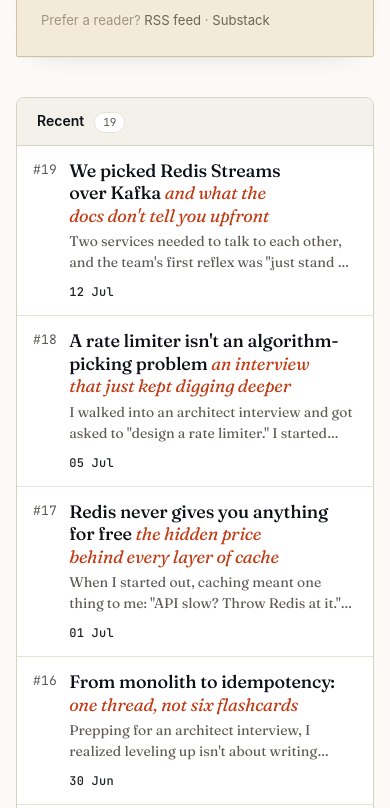
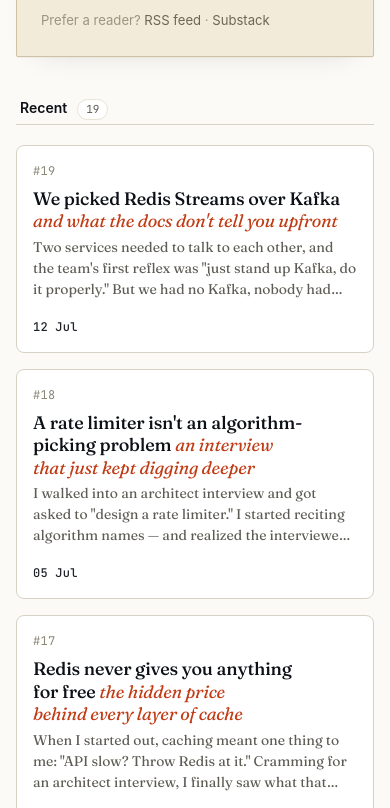
Before and after one commit to duthaho/duthaho.dev, an Astro site: page / in a window 390 px wide. Shown: the part 1250-2058 px from the top of the page. Built offline with nearby package versions, Linux system fonts and the light colour scheme; Astro itself is replaced by a stand-in of ours.

Commit message:
Redesign homepage feed as a card grid
Turn the single-column post list into a responsive multi-column grid of
tiles (auto-fill, 300px min), keeping the editorial fonts, colors and
excerpts. Excerpt clamp bumped to three lines; date moves to the tile
foot.

```diff
--- a/src/styles/global.css
+++ b/src/styles/global.css
@@ -1226,22 +1226,26 @@ body.feed-page .discussion-pinned__link:hover .discussion-pinned__title {
 
 /* ── Feed section ───────────────────────────────────────── */
 .feed {
-  background: var(--idx-bg-elevated);
-  border: 1px solid var(--idx-border);
-  border-radius: 8px;
-  overflow: hidden;
-  display: block;
+  background: none;
+  border: none;
+  border-radius: 0;
+  overflow: visible;
+  display: grid;
+  grid-template-columns: repeat(auto-fill, minmax(300px, 1fr));
+  gap: 16px;
   padding: 0;
   position: static;
 }
 .feed::before { content: none; display: none; }
 .feed__head {
+  grid-column: 1 / -1;
   display: flex;
   align-items: baseline;
   gap: 10px;
-  padding: 12px 20px;
-  background: var(--idx-bg-panel);
+  padding: 0 4px 4px;
+  background: none;
   border-bottom: 1px solid var(--idx-border);
+  margin-bottom: 4px;
 }
 .feed__title {
   font-family: var(--idx-font-ui);
@@ -1260,29 +1264,30 @@ body.feed-page .discussion-pinned__link:hover .discussion-pinned__title {
   border: 1px solid var(--idx-border-soft);
 }
 
-/* ── Discussion card (compact row) ──────────────────────── */
+/* ── Discussion card (tile) ─────────────────────────────── */
 .discussion-card {
-  display: grid;
-  grid-template-columns: 56px 1fr auto;
-  gap: 16px;
-  align-items: start;
-  padding: 14px 20px;
-  border-bottom: 1px solid var(--idx-border-soft);
+  display: flex;
+  flex-direction: column;
+  gap: 8px;
+  padding: 18px 20px;
+  background: var(--idx-bg-elevated);
+  border: 1px solid var(--idx-border);
+  border-radius: 8px;
   color: var(--idx-text);
-  transition: background 120ms ease;
-}
-.discussion-card:last-child { border-bottom: none; }
+  transition: border-color 120ms ease, box-shadow 120ms ease, transform 120ms ease;
+}
 body.feed-page .discussion-card:hover {
-  background: var(--idx-bg-subtle);
+  border-color: var(--idx-border-firm);
+  box-shadow: 0 6px 20px rgba(27, 24, 20, 0.06);
+  transform: translateY(-2px);
   text-decoration: none;
 }
 .discussion-card__num {
-  font-family: var(--idx-font-mono);
-  font-size: 13px;
-  color: var(--idx-text-muted);
-  padding-top: 2px;
+  order: -1;
+  font-family: var(--idx-font-mono);
+  font-size: 12px;
+  color: var(--idx-text-fade);
   letter-spacing: 0.02em;
-  align-self: start;
 }
 .discussion-card__body { min-width: 0; }
 .discussion-card__title {
@@ -1309,42 +1314,29 @@ body.feed-page .discussion-card:hover .discussion-card__title { color: var(--idx
   line-height: 1.5;
   color: var(--idx-text-muted);
   margin: 0;
-  max-width: 70ch;
   display: -webkit-box;
-  -webkit-line-clamp: 2;
+  -webkit-line-clamp: 3;
   -webkit-box-orient: vertical;
   overflow: hidden;
 }
 .discussion-card__meta {
+  order: 1;
+  margin-top: auto;
+  padding-top: 10px;
   font-family: var(--idx-font-mono);
   font-size: 12px;
   color: var(--idx-text-muted);
   display: flex;
-  flex-direction: column;
-  align-items: flex-end;
-  gap: 4px;
-  padding-top: 4px;
+  flex-direction: row;
+  align-items: baseline;
+  gap: 8px;
   white-space: nowrap;
   letter-spacing: 0.02em;
 }
 .discussion-card__meta time { font-weight: 500; color: var(--idx-text); }
 
 @media (max-width: 720px) {
-  .discussion-card {
-    grid-template-columns: auto 1fr;
-    gap: 6px 12px;
-    padding: 14px 16px;
-  }
-  .discussion-card__num { grid-column: 1; grid-row: 1; padding-top: 0; }
-  .discussion-card__body { grid-column: 2; grid-row: 1 / span 2; }
-  .discussion-card__meta {
-    grid-column: 2;
-    grid-row: 3;
-    flex-direction: row;
-    align-items: baseline;
-    gap: 8px;
-    padding-top: 4px;
-  }
+  .discussion-card { padding: 16px; }
 }
 
 /* ── Page foot ──────────────────────────────────────────── */
```
